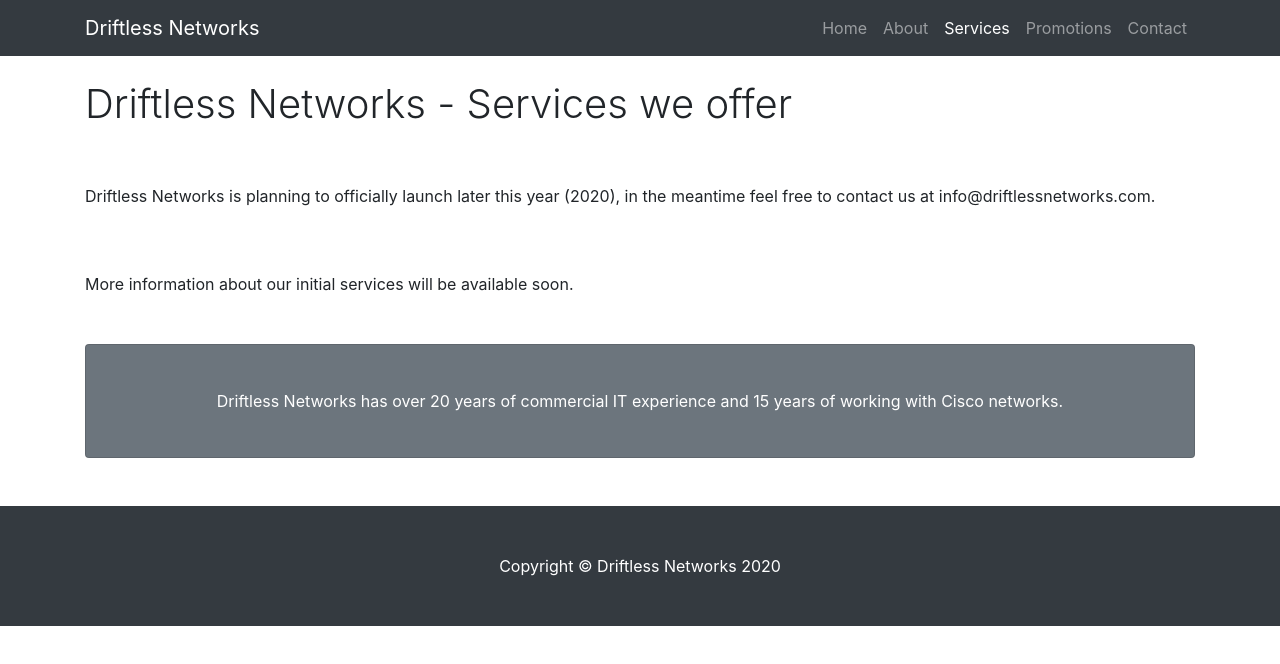
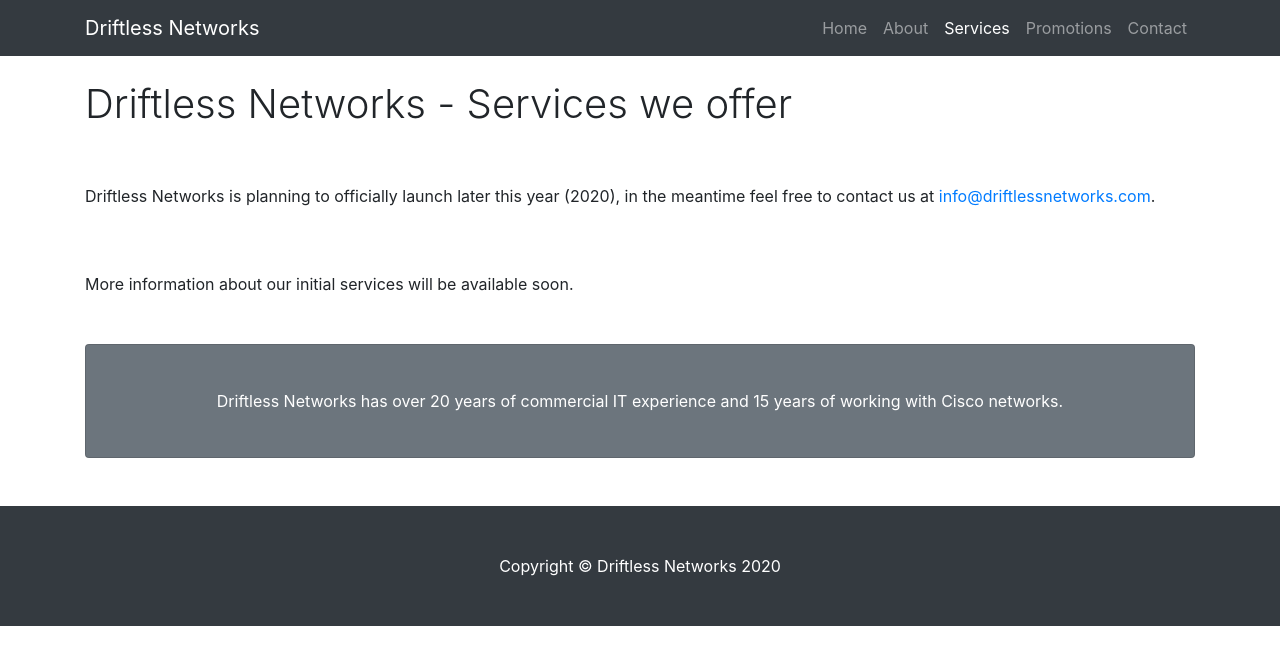
Before and after one commit to DriftlessNetworks/DriftlessNetworks.gitub.io, a website: page services.html in a window 1280 px wide. Drawn offline with Linux system fonts and the light colour scheme.

Commit message:
Update services.html

```diff
--- a/services.html
+++ b/services.html
@@ -58,7 +58,7 @@
         </br>
         <h1 class="font-weight-light">Driftless Networks - Services we offer</h1>
         </br></br>
-        <p>Driftless Networks is planning to officially launch later this year (2020), in the meantime feel free to contact us at info@driftlessnetworks.com.</p>
+        <p>Driftless Networks is planning to officially launch later this year (2020), in the meantime feel free to contact us at <a href="mailto:info@driftlessnetworks.com">info@driftlessnetworks.com</a>.</p>
         </br></br>
 
         <p>More information about our initial services will be available soon.</p>
```
